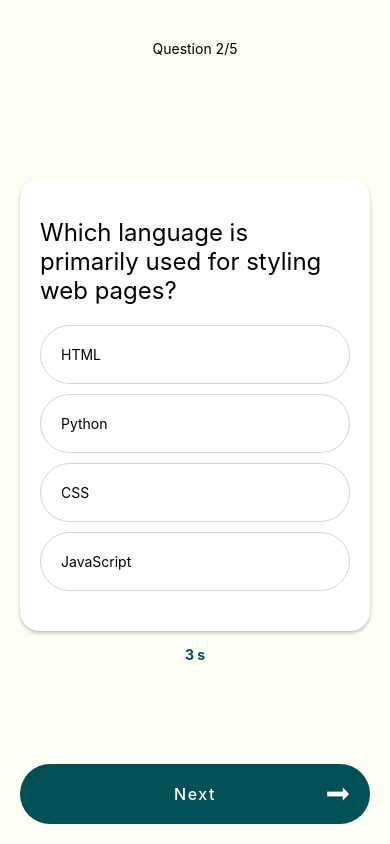
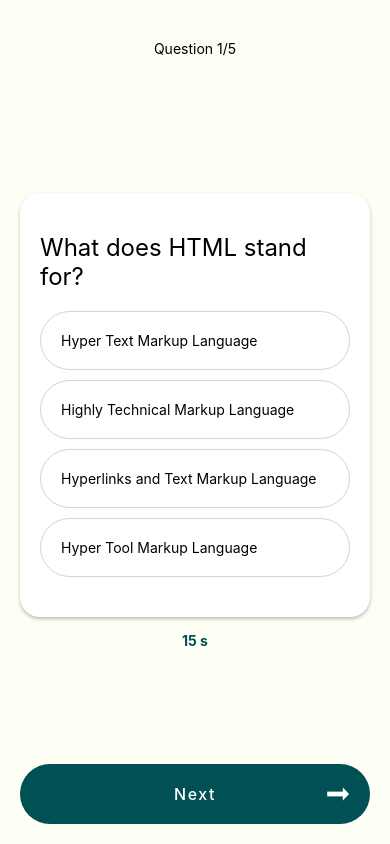
Before and after one commit to everestp/QuizApp-ReactNative, a React Native app: screen / in a window 390 px wide. Built offline with nearby package versions, Linux system fonts and the light colour scheme.

Commit message:
Learning :-Custom hook

```diff
--- a/src/app/QuizScreen.tsx
+++ b/src/app/QuizScreen.tsx
@@ -1,53 +1,52 @@
-import { View ,Text,StyleSheet,SafeAreaView, Pressable } from "react-native";
+import { View, Text, StyleSheet, SafeAreaView, Pressable } from "react-native";
 import QuestionCard from "../components/QuestionCard";
-import Entypo from '@expo/vector-icons/Entypo';
+import Entypo from "@expo/vector-icons/Entypo";
 
 import questions from "../questons/question";
 import CustomButton from "../components/CustomButton";
-import { useState,useContext, useEffect } from "react";
-import {useQuizContext } from "../providers/QuizeProvider";
+import { useState, useContext, useEffect,useRef   } from "react";
+import { useQuizContext } from "../providers/QuizeProvider";
 import Card from "../components/Card";
-const question =questions[1] ;
-  export default function QuizScreen(){
-const {question,questionIdx,onNext,score,totalQuestion,bestScore}=useQuizContext();
-const [time,setTime] =useState(20);
+import { useTimer
+
+ } from "../hooks/useTimer";
+
+
+export default function QuizScreen() {
+  const { question, questionIdx, onNext, score, totalQuestion, bestScore } =
+    useQuizContext();
+
+  const { time,startTimer ,clearTimer } = useTimer(20);
 
   useEffect(()=>{
-//start count down
-setTime(4)
- const interval = setInterval(() => {
-    setTime((t)=>t-1)
-}, 1000);
+   startTimer();
    return ()=>{
-    clearInterval(interval)
+    clearTimer()
    }
+  },[question])
 
-
-},[question])
-console.log("time",time)
   useEffect(()=>{
 if(time<=0){
     onNext()
 }
-},[time])
-
-    // const [questionIdx,setQuestiondx]=useState(0);
-    // const question =questions[questionIdx]
-
+  },[question])
 
   return (
-        <SafeAreaView style ={styles.page}>
+    <SafeAreaView style={styles.page}>
       <View style={styles.container}>
-
         {/* Header */}
         <View>
-<Text  style={styles.title}>Question {questionIdx+1}/{totalQuestion}</Text>
+          <Text style={styles.title}>
+            Question {questionIdx + 1}/{totalQuestion}
+          </Text>
         </View>
         {/* Body */}
-{ question?(<View>
-<QuestionCard  question ={question}/>
+        {question ? (
+          <View>
+            <QuestionCard question={question} />
             <Text style={styles.time}>{time} s</Text>
-</View>):(
+          </View>
+        ) : (
           <Card title="Well done">
             <Text>
               Correct answers :{score}/{totalQuestion}
@@ -56,59 +55,53 @@
           </Card>
         )}
 
-
         {/* Footer */}
-<CustomButton title={questionIdx>=totalQuestion?"Restart":"Next"} rightIcon={<Entypo name="arrow-long-right" size={24} color="white"/>}
-onLongPress={()=> console.log("Button Long Pressed")}
-onPress={()=>onNext()}/>
+        <CustomButton
+          title={questionIdx >= totalQuestion ? "Restart" : "Next"}
+          rightIcon={<Entypo name="arrow-long-right" size={24} color="white" />}
+          onLongPress={() => console.log("Button Long Pressed")}
+          onPress={() => onNext()}
+        />
       </View>
     </SafeAreaView>
-
-    )
+  );
 }
 
 const styles = StyleSheet.create({
-    title:{
-        textAlign:'center',
-        margin :20
+  title: {
+    textAlign: "center",
+    margin: 20,
   },
-    page :{
-        flex:1,
-        backgroundColor :"#FDFEF4",
+  page: {
+    flex: 1,
+    backgroundColor: "#FDFEF4",
   },
-    container :{
-
-            flex:1,
-            justifyContent :'space-between',
-            padding :20,
-
+  container: {
+    flex: 1,
+    justifyContent: "space-between",
+    padding: 20,
   },
-    time :{
-        textAlign:'center',
-        marginTop:15,
-        color :'#005055',
-        fontWeight :'bold'
-
+  time: {
+    textAlign: "center",
+    marginTop: 15,
+    color: "#005055",
+    fontWeight: "bold",
   },
-button :{
-    backgroundColor :'#005055',
-    padding :20,
-    borderRadius:100,
-    alignItems :'center',
-    justifyContent :'center'
-
+  button: {
+    backgroundColor: "#005055",
+    padding: 20,
+    borderRadius: 100,
+    alignItems: "center",
+    justifyContent: "center",
   },
-buttonText:{
-    color :"white",
-    fontWeight :'500',
-    fontSize :16,
-    letterSpacing :1.5
+  buttonText: {
+    color: "white",
+    fontWeight: "500",
+    fontSize: 16,
+    letterSpacing: 1.5,
   },
-buttonIcon :{
-    position :'absolute',
-    right :20,
-
-
-}
-
-})
+  buttonIcon: {
+    position: "absolute",
+    right: 20,
+  },
+});
--- /dev/null
+++ b/src/hooks/useTimer.ts
@@ -0,0 +1,23 @@
+import { useState, useRef } from "react";
+
+ export const useTimer = (maxTime:number) => {
+  const [time, setTime] = useState(maxTime);
+ const interval =useRef<NodeJS.Timeout>();
+
+  const startTimer = () => {
+    setTime(maxTime);
+
+    interval.current = setInterval(() => {
+      setTime((t) => t - 1);
+    }, 1000);
+
+
+  };
+
+  const clearTimer =()=>{
+clearInterval(interval.current)
+  }
+  return {
+    time,startTimer,clearTimer
+  };
+};
```
Lines whose indentation alone changed are shown as unchanged.
